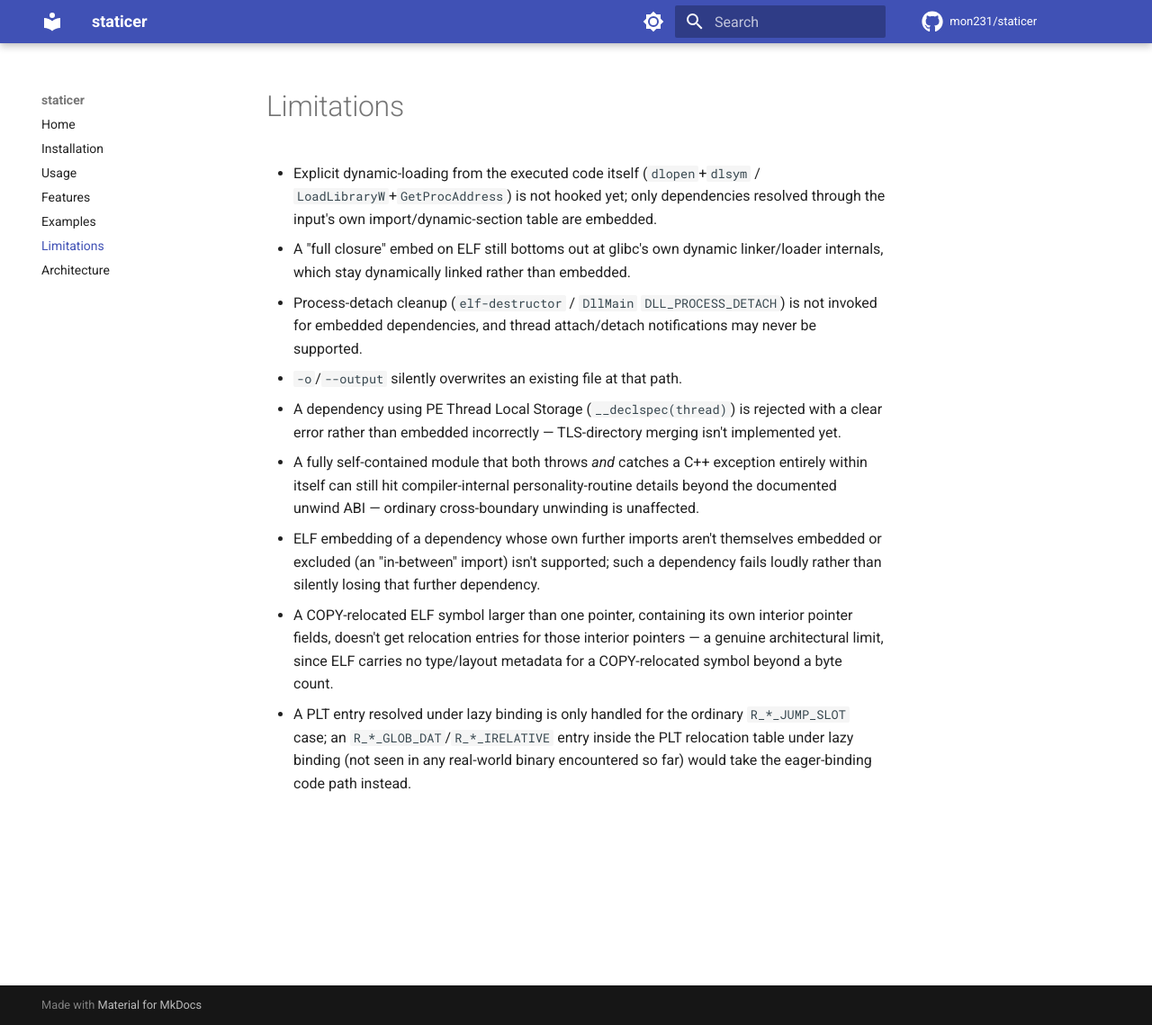
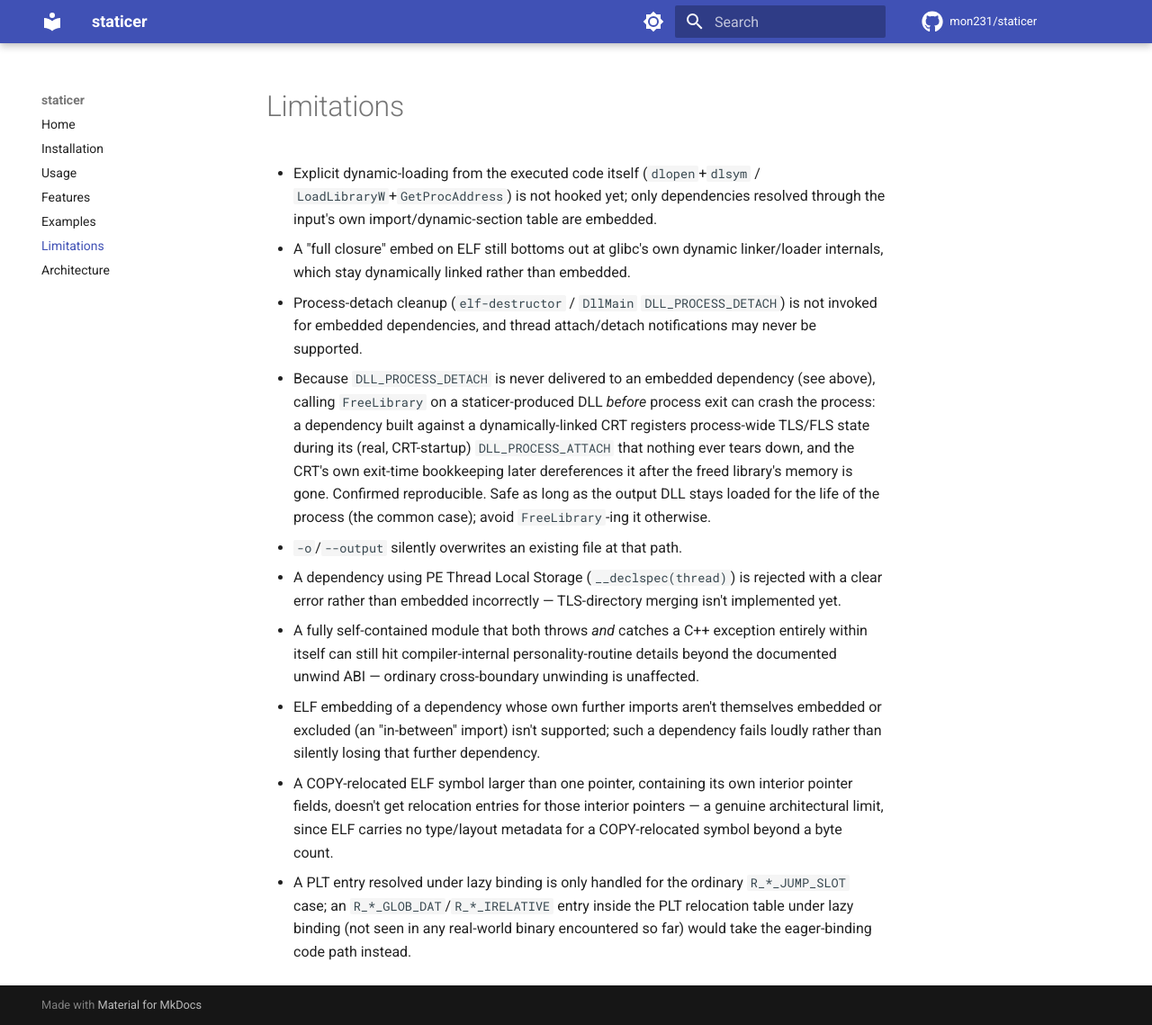
Before and after one commit to mon231/staticer, an MkDocs documentation site: the page built from docs/limitations.md, in a window 1280 px wide and 1139 px high. Shown: the whole window at 90% size. Built offline with MkDocs 1.6.1 and Material for MkDocs 9.7.7, drawn with Linux system fonts in a browser that asks for light colours; comment, search, counter and statistics services are not loaded.

Commit message:
docs: document FreeLibrary-before-exit CRT crash risk for DLL-as-output
Co-Authored-By: Claude Sonnet 5 <noreply@anthropic.com>
Claude-Session: https://claude.ai/code/session_01EC7U8vjyVrK1z2o28JjegX

```diff
--- a/docs/limitations.md
+++ b/docs/limitations.md
@@ -10,6 +10,15 @@
 - Process-detach cleanup (`elf-destructor` / `DllMain`
   `DLL_PROCESS_DETACH`) is not invoked for embedded dependencies, and
   thread attach/detach notifications may never be supported.
+- Because `DLL_PROCESS_DETACH` is never delivered to an embedded
+  dependency (see above), calling `FreeLibrary` on a staticer-produced
+  DLL *before* process exit can crash the process: a dependency built
+  against a dynamically-linked CRT registers process-wide TLS/FLS state
+  during its (real, CRT-startup) `DLL_PROCESS_ATTACH` that nothing ever
+  tears down, and the CRT's own exit-time bookkeeping later dereferences
+  it after the freed library's memory is gone. Confirmed reproducible.
+  Safe as long as the output DLL stays loaded for the life of the
+  process (the common case); avoid `FreeLibrary`-ing it otherwise.
 - `-o`/`--output` silently overwrites an existing file at that path.
 - A dependency using PE Thread Local Storage (`__declspec(thread)`) is
   rejected with a clear error rather than embedded incorrectly —
```
Also changed, not shown: README.md (+1 -0 lines).
